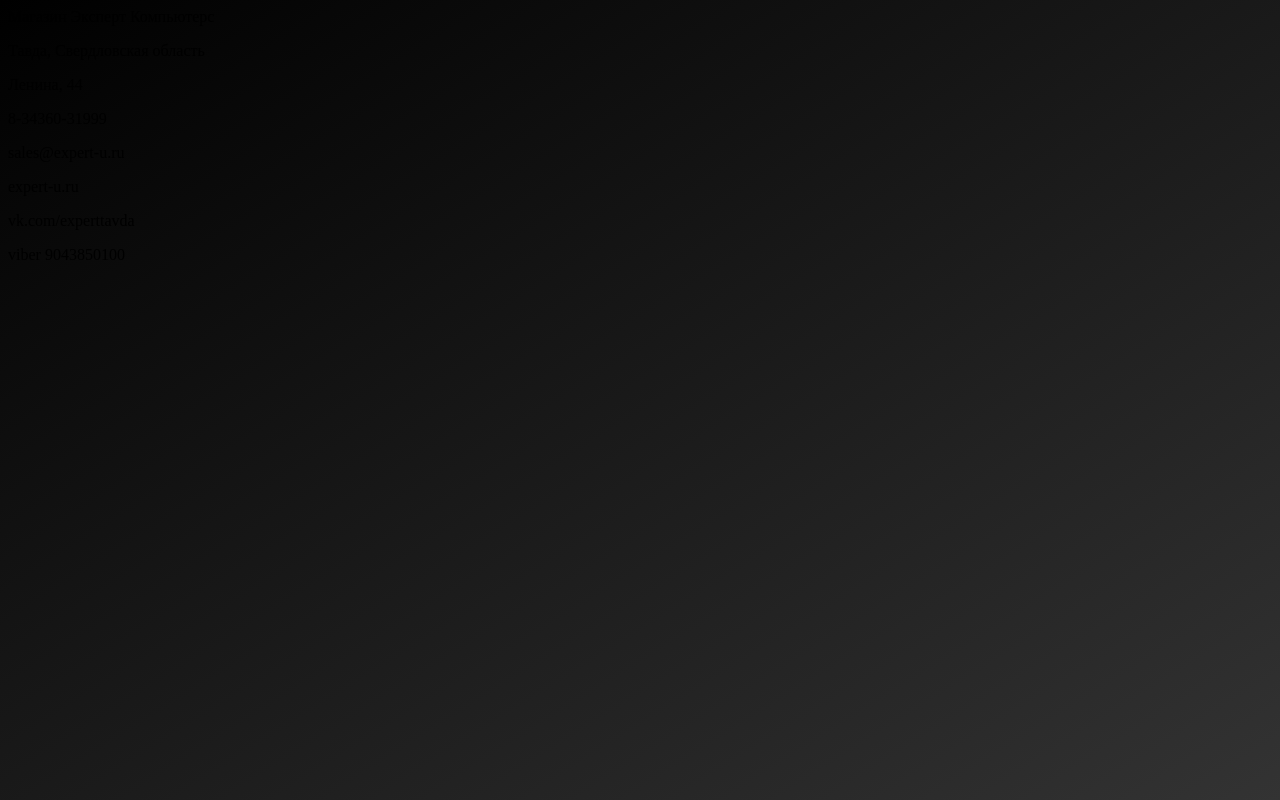
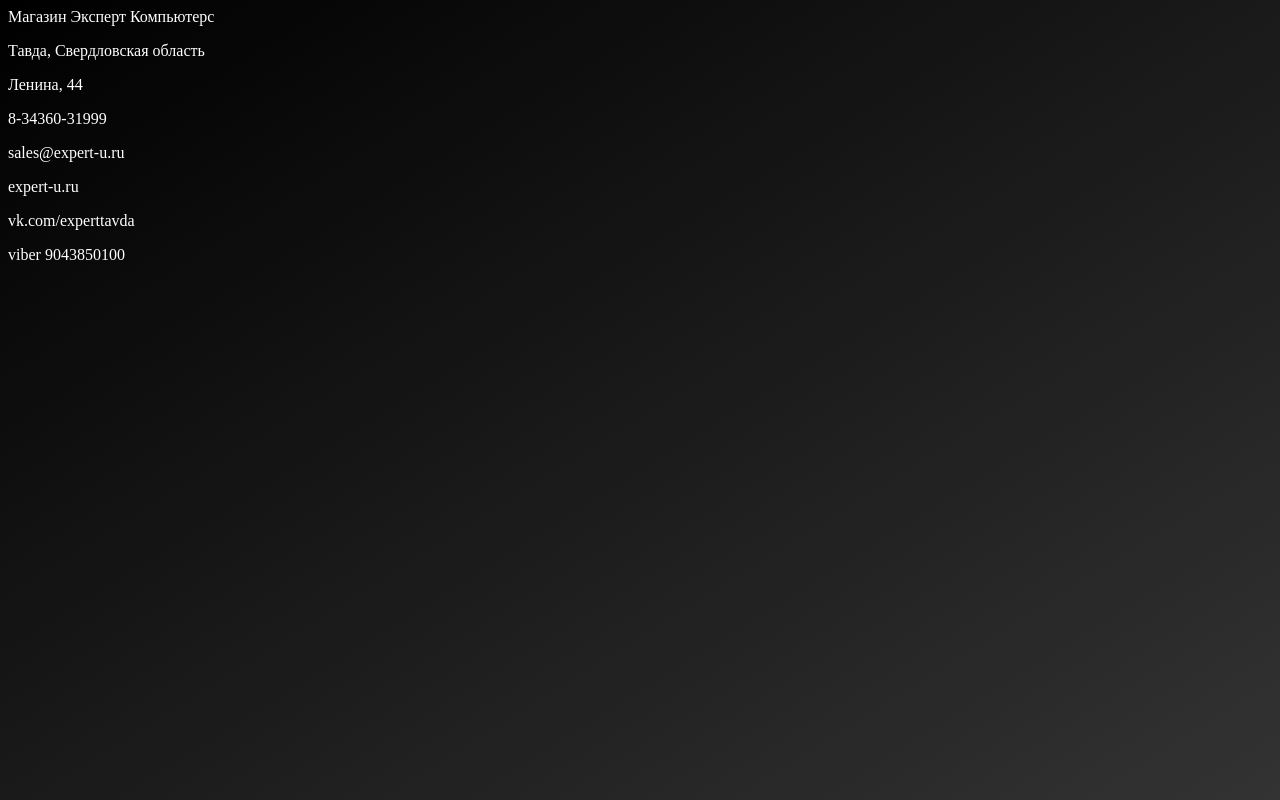
Before and after one commit to ExpertCompurets/ExpertCompurets.github.io, a plain HTML site: page index.html in a window 1280 px wide. Drawn offline with Linux system fonts and the light colour scheme.

Commit message:
Update index.html

```diff
--- a/index.html
+++ b/index.html
@@ -1,6 +1,6 @@
 <html>
 <style>
-  p {color:#000000}
+  p {color:#ffffff}
 </style>
 <body style="background: linear-gradient(to bottom right, black, #333333);">
 
```
